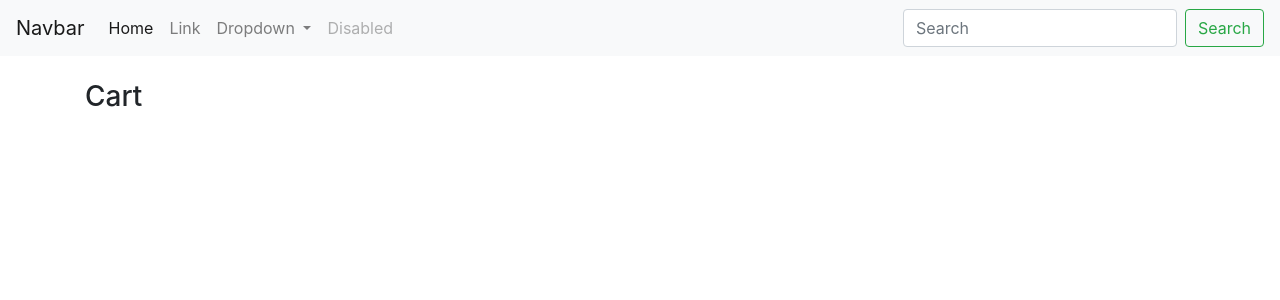
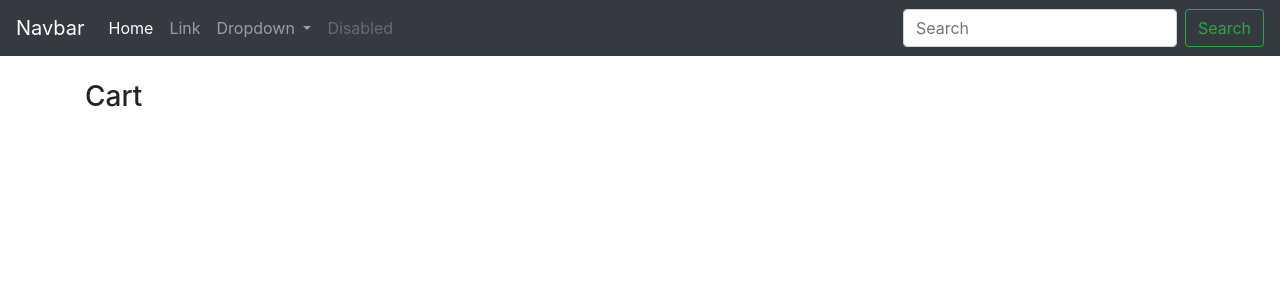
Before and after one commit to oyier254/ecommerce, a Django app: page /cart/ in a window 1280 px wide. Shown: the top 300 px of the page. Run offline with Django 4.2, Linux system fonts and the light colour scheme; some libraries are stand-ins or nearby versions.

Commit message:
Switched Navbar to Dark Mode

```diff
--- a/ecommerce/store/templates/store/main.html
+++ b/ecommerce/store/templates/store/main.html
@@ -1,4 +1,3 @@
-
 <!DOCTYPE html>
 {% load static %}
 <html>
@@ -14,7 +13,7 @@
 </head>
 <body>
 
-	<nav class="navbar navbar-expand-lg navbar-light bg-light">
+	<nav class="navbar navbar-expand-lg navbar-dark bg-dark">
 	  <a class="navbar-brand" href="#">Navbar</a>
 	  <button class="navbar-toggler" type="button" data-toggle="collapse" data-target="#navbarSupportedContent" aria-controls="navbarSupportedContent" aria-expanded="false" aria-label="Toggle navigation">
 	    <span class="navbar-toggler-icon"></span>
```
